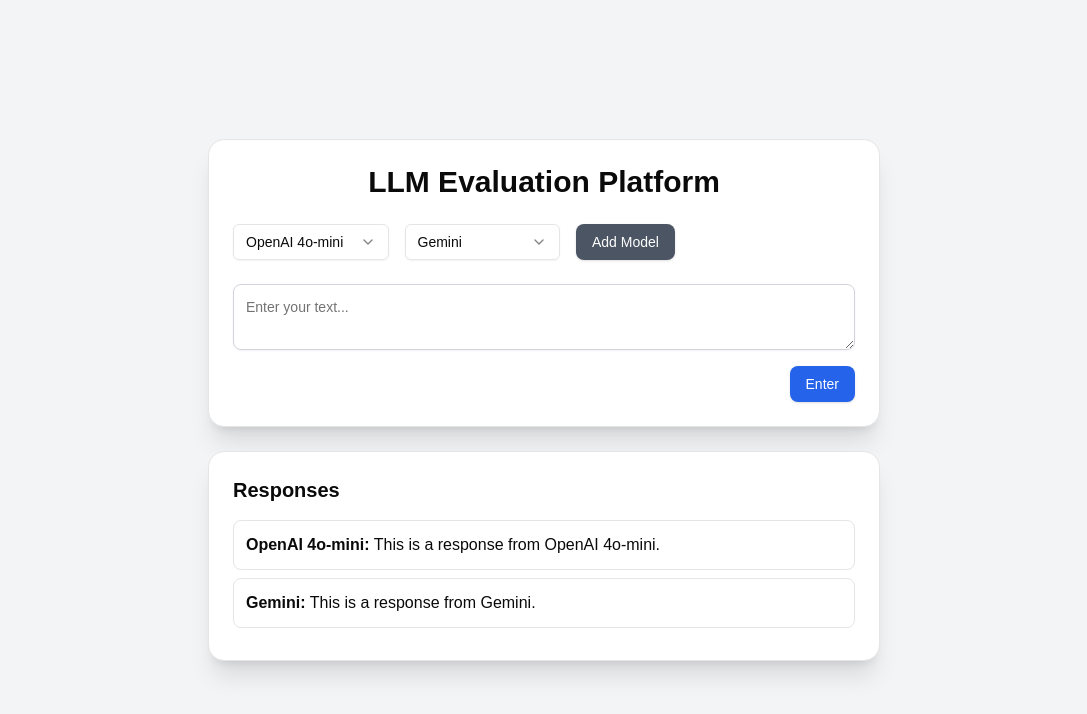
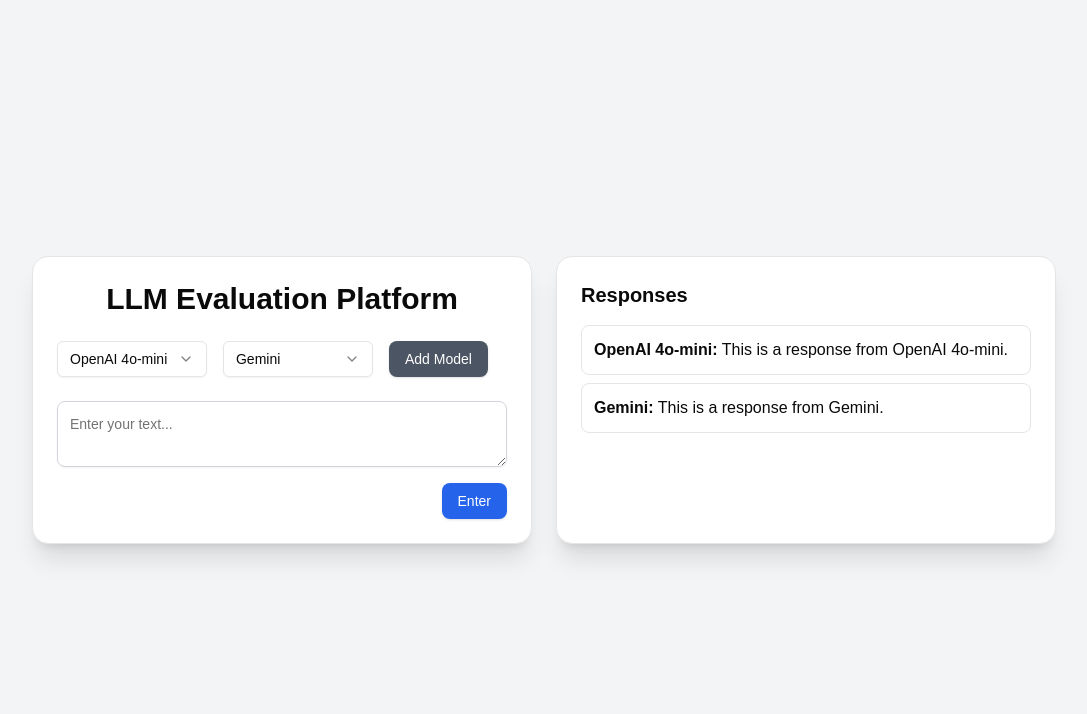
Before and after one commit to RaoAkif/247metrics, a Next.js app: page / in a window 1280 px wide. Both pictures are taken after a click on the button "Enter". Shown: the top 714 px of the page, without its empty margins (96-1183 px from the left). Built offline with nearby package versions, Linux system fonts and the light colour scheme.

Commit message:
Add Modals and Reponse side by side

```diff
--- a/app/page.tsx
+++ b/app/page.tsx
@@ -9,9 +9,9 @@
   const [defaultModel, setDefaultModel] = useState("OpenAI 4o-mini");
   const [comparisonModel, setComparisonModel] = useState("Gemini");
   const [additionalModels, setAdditionalModels] = useState([]);
-  const [selectedModels, setSelectedModels] = useState([]);
   const [inputValue, setInputValue] = useState("");
   const [showResponses, setShowResponses] = useState(false);
+  const [selectedModels, setSelectedModels] = useState([]);
 
   const models = ["OpenAI 4o-mini", "Gemini", "Gemma", "Llama", "DeepSeek"];
   const responses = {
@@ -27,9 +27,9 @@
   };
 
   const handleModelChange = (index, value) => {
-    const newModels = [...additionalModels];
-    newModels[index] = value;
-    setAdditionalModels(newModels);
+    const updatedModels = [...additionalModels];
+    updatedModels[index] = value;
+    setAdditionalModels(updatedModels);
   };
 
   const handleEnter = () => {
@@ -39,11 +39,13 @@
 
   return (
     <div className="min-h-screen flex flex-col items-center justify-center bg-gray-100 p-6">
-      <Card className="w-full max-w-2xl shadow-xl bg-white p-6 rounded-2xl">
+      <div className="flex flex-col md:flex-row w-full max-w-5xl gap-6">
+        {/* LLM Evaluation Platform Card */}
+        <Card className="flex-1 shadow-xl bg-white p-6 rounded-2xl">
           <h1 className="text-3xl font-bold text-center mb-6">LLM Evaluation Platform</h1>
-        <div className="flex items-center gap-4 mb-6">
+          <div className="flex flex-wrap gap-4 mb-6">
             <Select onValueChange={setDefaultModel} defaultValue={defaultModel}>
-            <SelectTrigger className="w-1/4">
+              <SelectTrigger className="w-1/3">
                 <SelectValue placeholder="Select a model" />
               </SelectTrigger>
               <SelectContent>
@@ -55,7 +57,7 @@
               </SelectContent>
             </Select>
             <Select onValueChange={setComparisonModel} defaultValue={comparisonModel}>
-            <SelectTrigger className="w-1/4">
+              <SelectTrigger className="w-1/3">
                 <SelectValue placeholder="Select a model" />
               </SelectTrigger>
               <SelectContent>
@@ -72,7 +74,7 @@
                 onValueChange={(value) => handleModelChange(index, value)}
                 defaultValue={model}
               >
-              <SelectTrigger className="w-1/4">
+                <SelectTrigger className="w-1/3">
                   <SelectValue placeholder="Select a model" />
                 </SelectTrigger>
                 <SelectContent>
@@ -106,19 +108,19 @@
             </Button>
           </div>
         </Card>
+
+        {/* Responses Card */}
         {showResponses && (
-        <Card className="w-full max-w-2xl shadow-xl bg-white p-6 rounded-2xl mt-6">
+          <Card className="flex-1 shadow-xl bg-white p-6 rounded-2xl">
             <h2 className="text-xl font-semibold mb-4">Responses</h2>
-          {selectedModels.map(
-            (model) =>
-              responses[model] && (
+            {selectedModels.map((model) => (
               <CardContent key={model} className="p-3 mb-2 border rounded-lg">
-                  <strong>{model}:</strong> {responses[model]}
+                <strong>{model}:</strong> {responses[model] || "No response available."}
               </CardContent>
-              )
-          )}
+            ))}
           </Card>
         )}
       </div>
+    </div>
   );
 }
```
Lines whose indentation alone changed are shown as unchanged.
